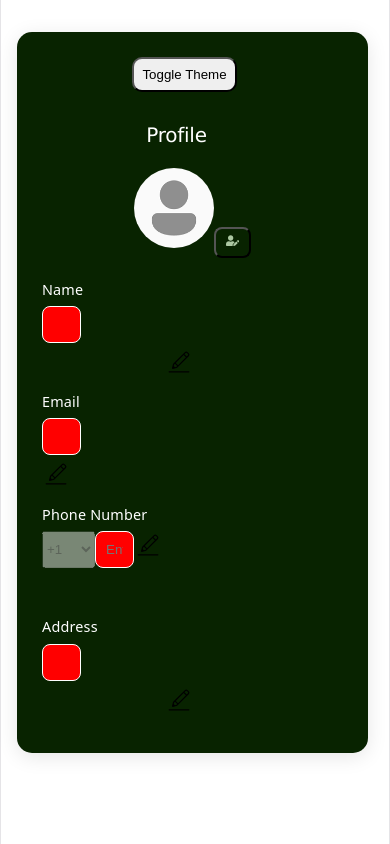
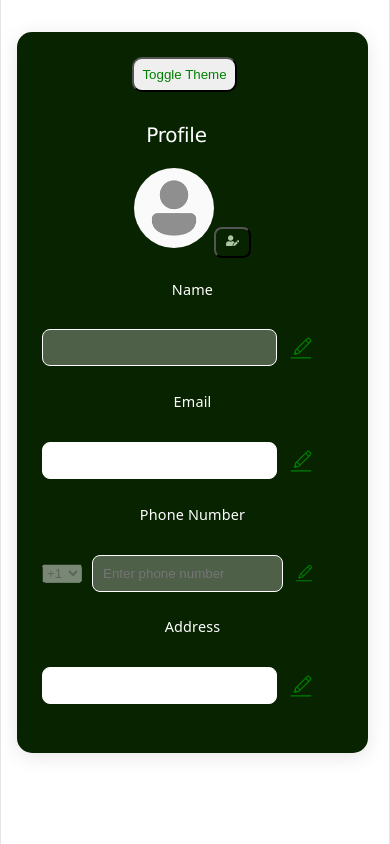
Before and after one commit to lanrelegend-tech/legends-dashboard, a React (Vite) app: page /Profile in a window 390 px wide. Built offline with nearby package versions, Linux system fonts and the light colour scheme.

Commit message:
working on mainpage skeleton

```diff
--- a/src/App.css
+++ b/src/App.css
@@ -646,6 +646,7 @@ h3{
   padding: 0.5rem;
   border-radius: 10px;
   margin-left: -1rem;
+  color: green;
 }
 .profile-card h2 {
   text-align: center;
@@ -681,7 +682,7 @@ h3{
 
   display: flex;
   flex-direction: column;
-  align-items: flex-start !important;
+
 }
 
 .profile-field label {
@@ -695,39 +696,34 @@ h3{
 
 .field-row {
   display: flex;
+  align-items: center;
   gap: 10px;
-
+  width: 100%;
+  flex-wrap: nowrap;
 }
 
 .field-row input {
-
+  flex: 1; /* 🔥 THIS IS THE FIX */
   padding: 10px;
-  width: 10vw !important;
-  background-color: red;
   border-radius: 8px;
   border: 1px solid var(--text-color);
 }
 
-/* Buttons */
-.field-row button {
-  border-radius: 8px;
-  border: none;
-  cursor: pointer;
-  background: none;
-  color: #ACC8A2;
+.field-row select {
+  width: 40px;
 }
 
+.field-row button {
+  display: flex;
+  align-items: center;
+  justify-content: center;
+  background: none;
+  outline: none;
+  border: none;
+  color: green;
+}
 /* Responsive */
-@media (max-width: 500px) {
-  .field-row {
-    flex-direction: column;
-    gap: 5px;
-  }
 
-  .field-row button {
-    width: 100%;
-  }
-}
 
 
 
@@ -782,7 +778,7 @@ h3{
 
   }
   .table-summary{
-    width: 100%;
+
     padding: 1rem;
     margin-left: -2rem;
     margin-right: 1rem;
@@ -790,12 +786,11 @@ h3{
 
   }
 
-  .overview-card{
-    width: 80%;
-    ;
 
 
-  }
+
+
+
 
   .task-card{
     width: 97%;
@@ -807,7 +802,9 @@ h3{
   }
   .filters {
   display: flex;
-  gap: 1px;
+  gap: 0.5rem;
+  margin-left: -1.6rem;
+  padding-right: 2rem;
 }
 
 .filter-btn {
@@ -817,7 +814,7 @@ h3{
   background: #ffffff00;
   border-radius: 20px;
   height: 2rem;
-  width: 3rem;
+
   cursor: pointer;
   font-size: 0.7rem;
 
@@ -828,7 +825,9 @@ h3{
 .task-input{
   display: flex;
   flex-direction: row !important;
-  margin-right: 1rem;
+  width: 100%;
+  margin-left: 1rem;
+
 
 
 
@@ -867,9 +866,10 @@ h3{
     margin-top: 2rem;
   }
   .create-project-form{
-    width: 60%;
+    width: 80vw !important;
     margin: auto;
     margin-top: 2rem;
+    margin-left: 2rem !important;
   }
   .field-row {
     width: 70vw;
@@ -884,8 +884,7 @@ h3{
     display: flex;
     flex-direction: row;
   }
-  .field-row button{
-    color: #000000;
+
 
   }
   .login{
@@ -900,7 +899,7 @@ h3{
     margin-left: 2.5rem;
 
   }
-}
+
 
 
 
--- a/src/Project.css
+++ /dev/null
@@ -1,4 +0,0 @@
-.project-page{
-    margin-top: 2rem;
-    padding-left: 3rem;
-}
--- /dev/null
+++ b/src/components/MainPageSkeleton.jsx
@@ -0,0 +1,46 @@
+import React from "react";
+import "../pages/Skeleton.css";
+
+function MainPageSkeleton() {
+  return (
+    <div className="app">
+
+      {/* Sidebar */}
+      <div className="sidebar-skeleton">
+        <div className="skeleton logo"></div>
+
+        {[1,2,3,4].map((i) => (
+          <div key={i} className="skeleton nav-item"></div>
+        ))}
+      </div>
+
+      {/* Main */}
+      <div className="main">
+
+        {/* Searchbar */}
+        <div className="skeleton searchbar"></div>
+
+        {/* Overview cards */}
+        <div className="overview">
+          {[1,2,3,4].map((i) => (
+            <div key={i} className="skeleton overview-card-skeleton"></div>
+          ))}
+        </div>
+
+        {/* Project + Dashboard */}
+        <div className="project-flex">
+          <div className="skeleton project-summary"></div>
+          <div className="skeleton dashboard-chart"></div>
+        </div>
+
+        {/* Task Summary */}
+        <div className="task-summary">
+          <div className="skeleton task-summary-box"></div>
+        </div>
+
+      </div>
+    </div>
+  );
+}
+
+export default MainPageSkeleton;
--- a/src/pages/MainPage.jsx
+++ b/src/pages/MainPage.jsx
@@ -9,8 +9,24 @@ import ProjectSummary from "../components/ProjectSummary";
 import Dashboard from "../components/Dashboard";
 import TaskSumarry from "../components/TaskSumarry";
 import {motion} from "framer-motion" ;
+import MainPageSkeleton from "../components/MainPageSkeleton"; // adjust path if needed
+import { useState, useEffect } from "react";
 
 function Mainpage() {
+  const [loading, setLoading] = useState(true);
+
+  useEffect(() => {
+    setTimeout(() => {
+      setLoading(false);
+    }, 2000);
+  }, []);
+
+  // 👇 THIS SWITCHES BETWEEN SKELETON AND REAL UI
+  if (loading) {
+    return <MainPageSkeleton />;
+  }
+
+
   return (
 
       <div className="app">
--- a/src/pages/Profile.jsx
+++ b/src/pages/Profile.jsx
@@ -173,28 +173,26 @@ const handleThemeToggle = () => {
         </div>
 
         {/* Phone Number */}
+
  <div className="profile-field">
   <label>Phone Number</label>
-          <div className="field-row">
-            <div className="number">
+
+  <div className="field-row phone-row">
+
     <select
       value={countryCode}
-
-
       onChange={(e) => setCountryCode(e.target.value)}
       disabled={!isEditingPhone}
     >
-      <option value="+234">+234 </option>
-      <option value="+1">+1 </option>
-      <option value="+44">+44 </option>
-      <option value="+91">+91 </option>
+      <option value="+234">+234</option>
+      <option value="+1">+1</option>
+      <option value="+44">+44</option>
+      <option value="+91">+91</option>
+    </select>
 
-    </select>
     <input
       type="tel"
       value={phone}
-      className="number
-    "
       onChange={(e) => {
         const digitsOnly = e.target.value.replace(/\D/g, "");
         setPhone(digitsOnly);
@@ -204,34 +202,31 @@ const handleThemeToggle = () => {
       onKeyDown={(e) => {
         if (e.key === "Enter" && isEditingPhone) {
           if (!/^\d{6,15}$/.test(phone)) {
-            toast.error("Please enter a valid phone number (6-15 digits)");
+            toast.error("Enter valid phone (6–15 digits)");
             return;
           }
-          const user = JSON.parse(localStorage.getItem("currentUser")) || {} ;
-          const updatedUser = {
-            ...user,
-            countryCode,
-            phone
-          };
-          localStorage.setItem("currentUser", JSON.stringify(updatedUser));
-          toast.success(`Phone number saved: ${countryCode}${phone}`);
+
+          const user = JSON.parse(localStorage.getItem("currentUser")) || {};
+          localStorage.setItem(
+            "currentUser",
+            JSON.stringify({ ...user, countryCode, phone })
+          );
+
+          toast.success(`Saved: ${countryCode}${phone}`);
           setIsEditingPhone(false);
         }
       }}
     />
+
     <button
-    className="number"
       onClick={() => {
         setPhone("");
-
         setIsEditingPhone(true);
-
-
       }}
     >
+      <CiEdit size={22} />
+    </button>
 
-            <CiEdit size={28}/></button>
-          </div>
   </div>
 </div>
 
--- /dev/null
+++ b/src/pages/Skeleton.css
@@ -0,0 +1 @@
+/* Searchbar */
```
Lines whose indentation alone changed are shown as unchanged.
